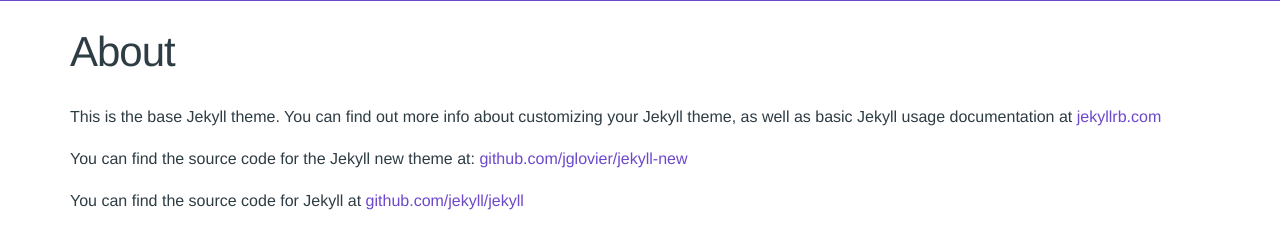
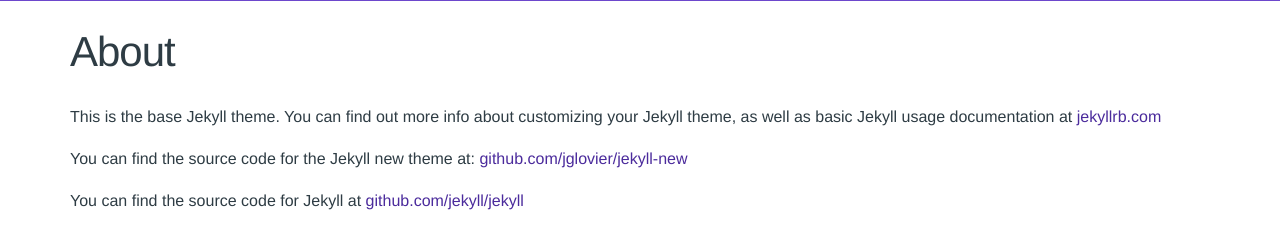
Before and after one commit to Selz/selz.github.io, a Jekyll site: the page built from about.md, in a window 1280 px wide. Shown: the part 359-608 px from the top of the page. Built offline with Jekyll 4.4.1, drawn with Linux system fonts in a browser that asks for light colours.

Commit message:
Update _base.scss

```diff
--- a/_sass/_base.scss
+++ b/_sass/_base.scss
@@ -89,7 +89,7 @@
  * Links
  */
 a {
-    color: $brand-color;
+    color: darken($brand-color, 15%);
     text-decoration: none;
 
     &:hover {
```
